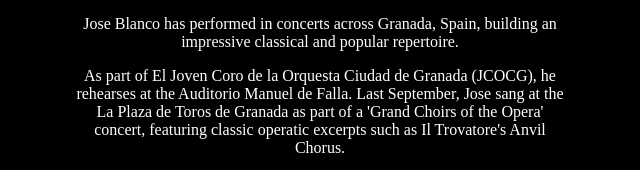
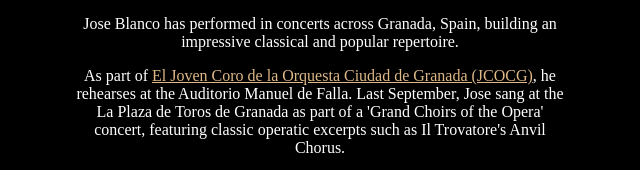
Before and after one commit to abrierley0/web, a plain HTML site: page index.html in a window 1280 px wide. Shown: the part 575-745 px from the top of the page, without its empty margins (320-960 px from the left). Drawn offline with Linux system fonts and the light colour scheme.

Commit message:
Added OCG link

```diff
--- a/index.css
+++ b/index.css
@@ -14,3 +14,8 @@
     color: #666;
     font-size: small;
 }
+
+a
+{
+    color:burlywood;
+}
--- a/index.html
+++ b/index.html
@@ -20,7 +20,7 @@
         popular repertoire.
     </p>
     <p>
-        As part of El Joven Coro de la Orquesta Ciudad de Granada (JCOCG), he rehearses at the
+        As part of <a href="https://www.orquestaciudadgranada.es/">El Joven Coro de la Orquesta Ciudad de Granada (JCOCG)</a>, he rehearses at the
         Auditorio Manuel de Falla. Last September, Jose sang at the La Plaza de
         Toros de Granada as part of a 'Grand Choirs of the Opera' concert, featuring classic
         operatic excerpts such as Il Trovatore's Anvil Chorus.
```
